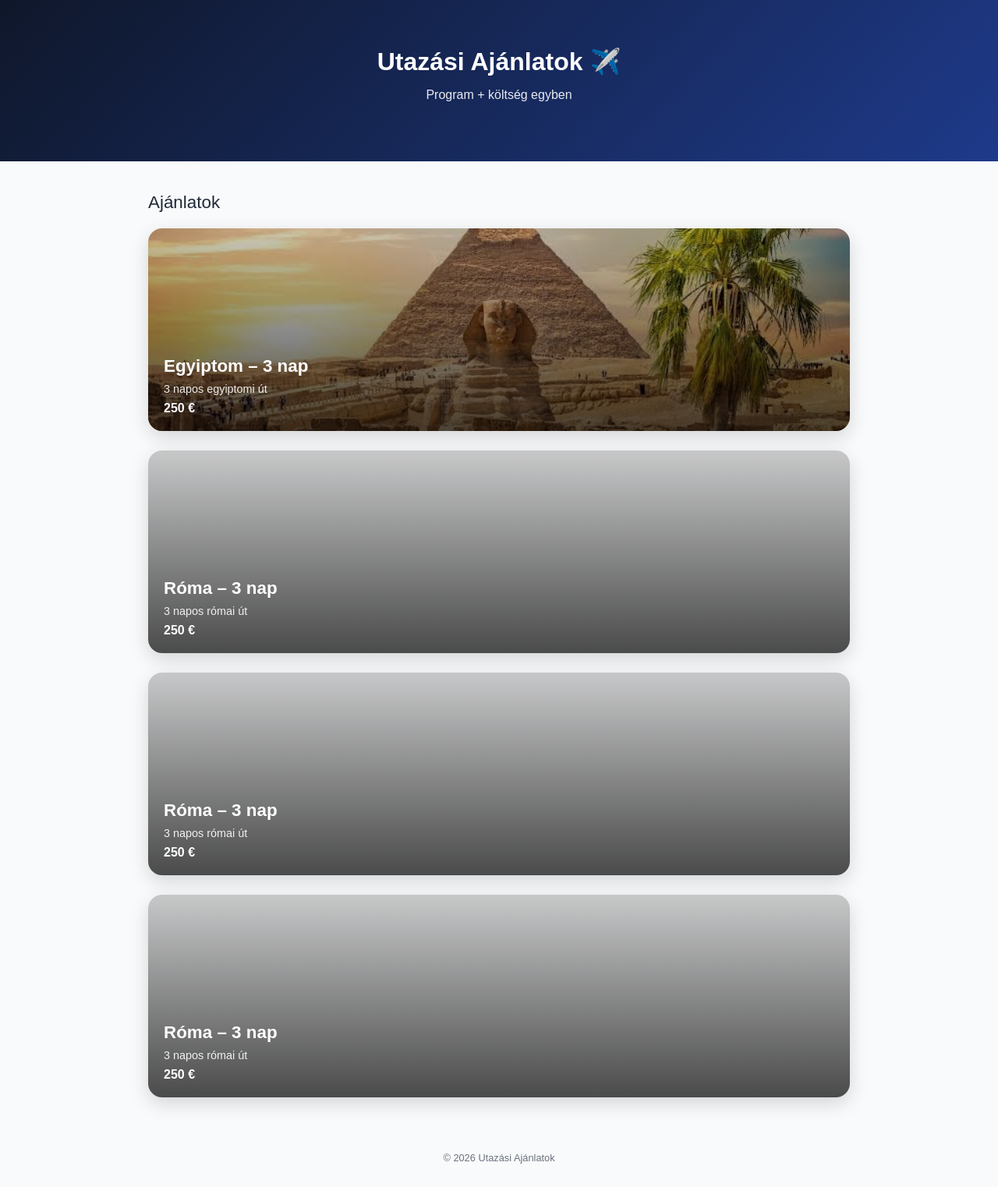
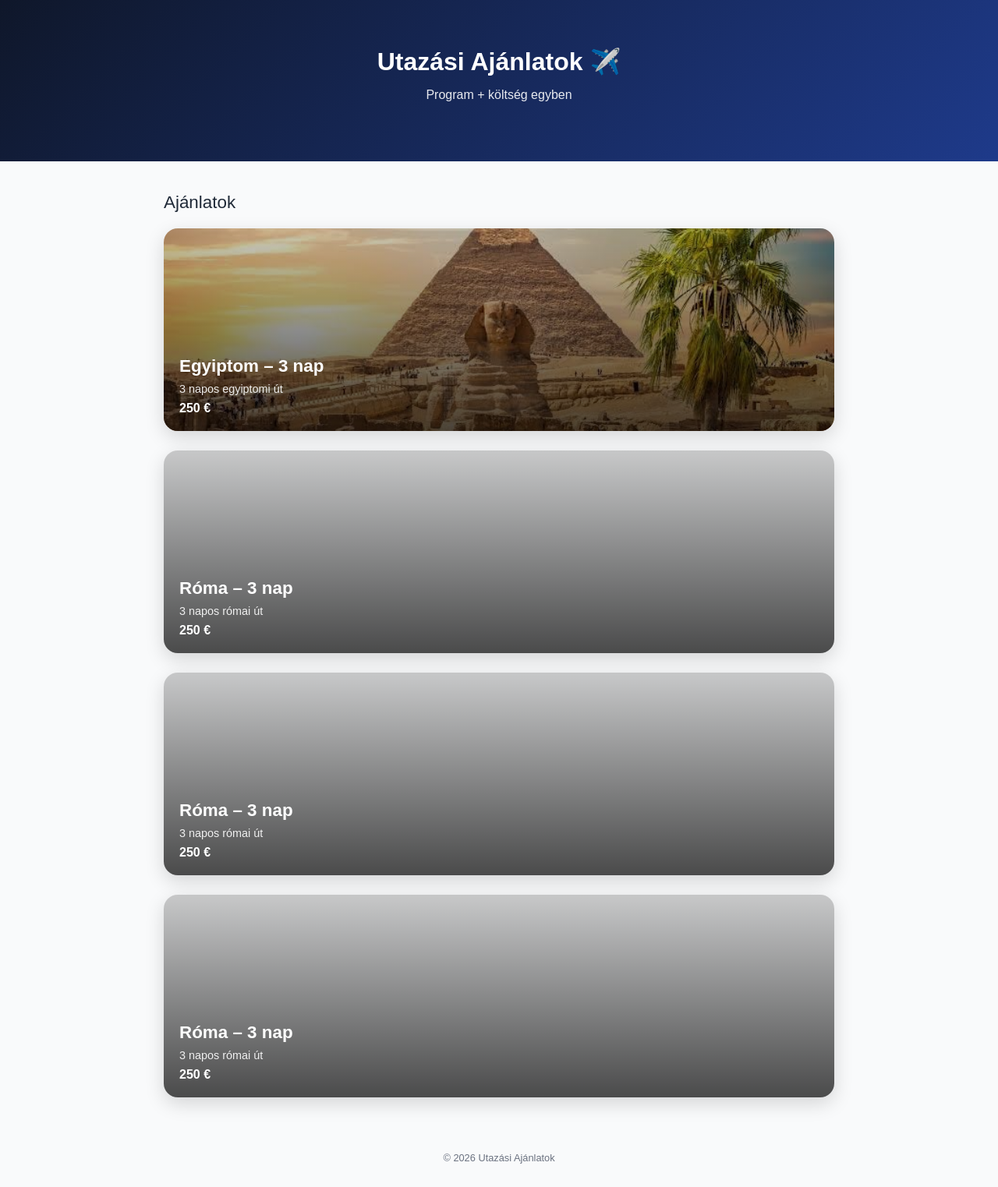
Before and after one commit to Norbi6/travel_site, a Jekyll site: the page built from index.html, in a window 1280 px wide. Shown: the whole page at 78% size. Built offline with Jekyll 4.4.1, drawn with Linux system fonts in a browser that asks for light colours.

Commit message:
Update style.css

```diff
--- a/assets/css/style.css
+++ b/assets/css/style.css
@@ -1,3 +1,12 @@
+* {
+  box-sizing: border-box;
+}
+
+html, body {
+  overflow-x: hidden;
+  max-width: 100%;
+}
+
 body {
   margin: 0;
   font-family: Arial, Helvetica, sans-serif;
```
